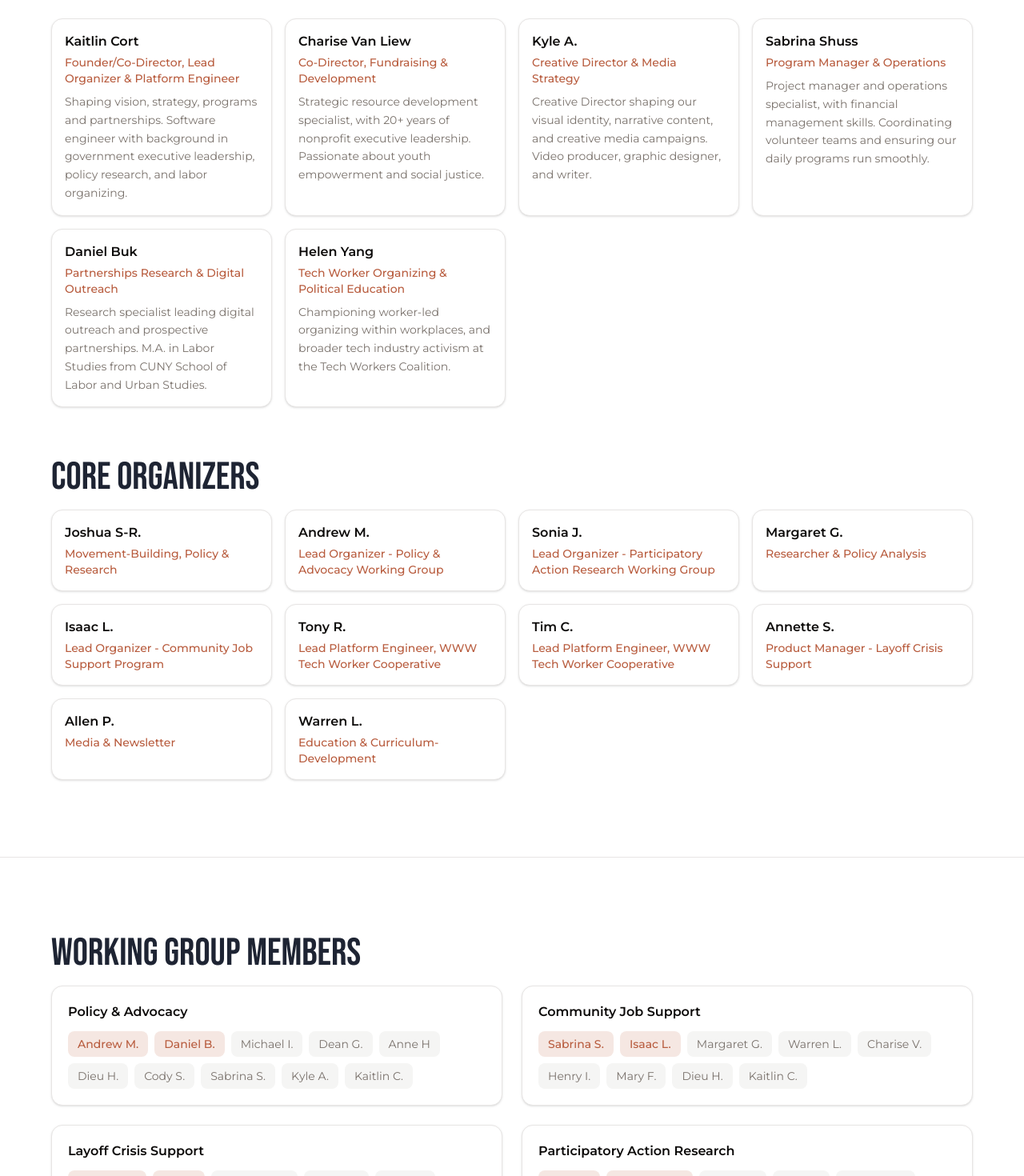
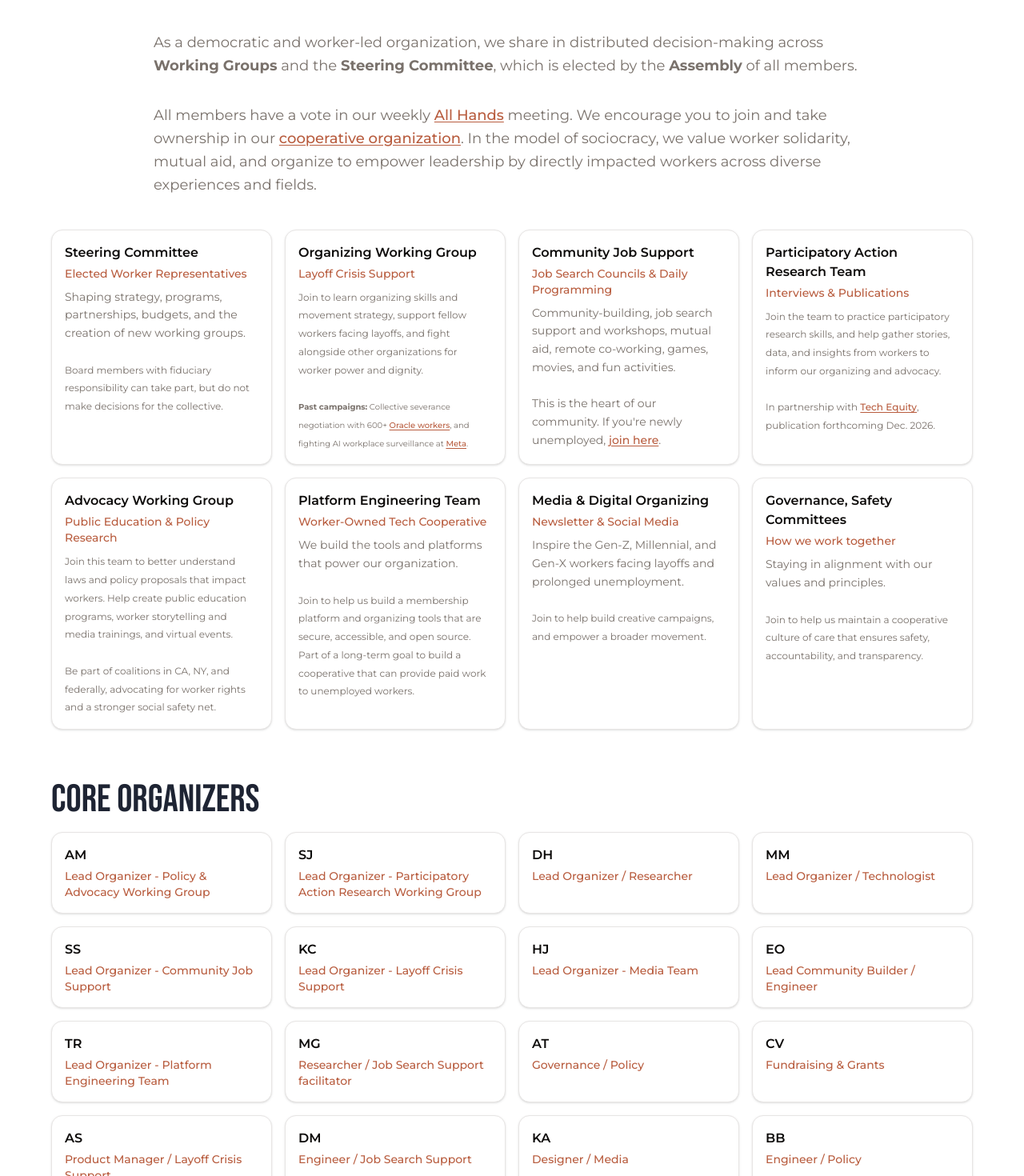
Before and after one commit to What-We-Will/community-platform, a Next.js app: page /about in a window 1280 px wide. Shown: the part 1340-2810 px from the top of the page at 80% size. Built offline with nearby package versions, Linux system fonts and the light colour scheme; no server answers.

Commit message:
feat(about): describe working groups and current advisors
Keep the in-progress About page copy on a working branch instead of main.

```diff
--- a/app/about-us/page.tsx
+++ b/app/about-us/page.tsx
@@ -5,7 +5,6 @@ import { AboutHero } from "@/components/about/about-hero";
 import { AboutOrganization } from "@/components/about/about-organization";
 import { AboutTeam } from "@/components/about/about-team";
 import { AboutAdvisoryBoard } from "@/components/about/about-advisory-board";
-import { AboutVolunteers } from "@/components/about/about-volunteers";
 
 import type { Metadata } from "next";
 import { canonicalPath } from "@/lib/seo";
@@ -30,7 +29,7 @@ export default async function AboutPage() {
         <AboutHero />
         <AboutOrganization />
         <AboutTeam />
-        <AboutVolunteers />
+        {/* <AboutVolunteers /> */}
         <AboutAdvisoryBoard />
       </main>
       <LandingFooter />
--- a/components/about/about-advisory-board.tsx
+++ b/components/about/about-advisory-board.tsx
@@ -1,23 +1,42 @@
 const ADVISORY_BOARD = [
   {
-    name: "Andrew Stettner",
-    affiliation: "Senior Director of Economic Security, National Employment Law Project (NELP)",
+    name: "Helen Y.",
+    affiliation: "Tech Worker Coalition (Steering Committee Member), former Amazon worker",
+    barClass: "bg-primary-orange",
+  },
+  {
+    name: "Michelle B.",
+    affiliation: "Co-Founder/Organizer, Oracle Workers Collective",
     barClass: "bg-accent-blue",
   },
   {
-    name: "Helen Yang",
-    affiliation: "Tech Worker Coalition (Steering Committee Member)",
-    barClass: "bg-primary-orange",
+    name: "Clarissa Redwine",
+    affiliation: "Labor Organizer and Author of Against Tech Oligarchy",
+    barClass: "bg-accent-green",
   },
   {
     name: "Jerome Greco",
-    affiliation: "Supervising Attorney, Legal Aid Society",
-    barClass: "bg-accent-green",
+    affiliation: "Public Defender, Legal Aid Society, Digital Surveillance & Tech Policy",
+    barClass: "bg-accent-gold",
   },
   {
     name: "Misha Hadar",
     affiliation: "Communications Workers of America (UCAW Board)",
     barClass: "bg-accent-gold",
+  },
+  {
+    name: "David A. Lee",
+    affiliation: "Senior Policy Advisor for Data & Technology, NY State Executive Chamber",
+    barClass: "bg-accent-green",
+  },
+  {
+    name: "Samia Lemfadli",
+    affiliation: "Founder/CEO, Change Food for Good, NY workforce development expert",
+    barClass: "bg-accent-blue",
+  },{
+    name: "Andrew Stettner",
+    affiliation: "Former (founding) advisor, while Senior Director of Economic Security at National Employment Law Project",
+    barClass: "bg-primary-orange",
   },
 ];
 
@@ -50,7 +69,7 @@ export function AboutAdvisoryBoard() {
     <section className="border-t border-border bg-white px-4 py-16 md:py-24">
       <div className="mx-auto max-w-6xl">
         <h2 className="font-bebas text-3xl text-dark-blue sm:text-4xl md:text-5xl">
-          Our Advisors
+          Advisors
         </h2>
         <ul className="mt-4 grid grid-cols-1 gap-6 sm:grid-cols-2 lg:grid-cols-4">
           {ADVISORY_BOARD.map((advisor) => (
--- a/components/about/about-team.tsx
+++ b/components/about/about-team.tsx
@@ -1,95 +1,241 @@
 import Image from "next/image";
+import Link from "next/link";
+import type { ReactNode } from "react";
 
 type TeamMember = {
   name: string;
   role: string;
-  bio: string;
+  bio: ReactNode;
   image?: string;
   imagePosition?: string;
 };
 
-const FOUNDING_TEAM: TeamMember[] = [
+const WORKING_GROUPS: TeamMember[] = [
   {
-    name: "Kaitlin Cort",
-    role: "Founder/Co-Director, Lead Organizer & Platform Engineer",
-    bio: "Shaping vision, strategy, programs and partnerships. Software engineer with background in government executive leadership, policy research, and labor organizing.",
+    name: "Steering Committee",
+    role: "Elected Worker Representatives",
+    bio: (
+      <>
+        Shaping strategy, programs, partnerships, budgets, and the creation of new working groups.
+        <br />
+        <br />
+        <span className="text-xs">
+          Board members with fiduciary responsibility can take part, but do not make decisions for the collective.
+        </span>
+      </>
+    ),
   },
   {
-    name: "Charise Van Liew",
-    role: "Co-Director, Fundraising & Development",
-    bio: "Strategic resource development specialist, with 20+ years of nonprofit executive leadership. Passionate about youth empowerment and social justice.",
+    name: "Organizing Working Group",
+    role: "Layoff Crisis Support",
+    bio: (
+      <span className="text-xs">
+        Join to learn organizing skills and movement strategy, support fellow workers facing layoffs, and fight alongside other organizations for worker power and dignity.
+        <br />
+        <br />
+        <span className="text-[0.625rem]">
+          <b>Past campaigns:</b> Collective severance negotiation with 600+{" "}
+          <Link
+            href="https://movement.wwwrise.org/oracle"
+            target="_blank"
+            rel="noopener noreferrer"
+            className="font-medium text-primary-orange underline underline-offset-2 hover:text-primary-orange-hover"
+          >
+            Oracle workers
+          </Link>
+          , and fighting AI workplace surveillance at{" "}
+          <Link
+            href="https://www.techpolicy.press/tech-workers-are-fighting-against-silicon-valleys-ai-push"
+            target="_blank"
+            rel="noopener noreferrer"
+            className="font-medium text-primary-orange underline underline-offset-2 hover:text-primary-orange-hover"
+          >
+            Meta
+          </Link>
+          .
+        </span>
+      </span>
+    ),
   },
   {
-    name: "Kyle A.",
-    role: "Creative Director & Media Strategy",
-    bio: "Creative Director shaping our visual identity, narrative content, and creative media campaigns. Video producer, graphic designer, and writer.",
+    name: "Community Job Support",
+    role: "Job Search Councils & Daily Programming",
+    bio: (
+      <>
+        Community-building, job search support and workshops, mutual aid, remote co-working, games, movies, and fun activities.
+        <br />
+        <br />
+        This is the heart of our community. If you&apos;re newly unemployed,{" "}
+        <Link
+          href="https://slack.wwwrise.org"
+          target="_blank"
+          rel="noopener noreferrer"
+          className="font-medium text-primary-orange underline underline-offset-2 hover:text-primary-orange-hover"
+        >
+          join here
+        </Link>
+        .
+      </>
+    ),
   },
   {
-    name: "Sabrina Shuss",
-    role: "Program Manager & Operations",
-    bio: "Project manager and operations specialist, with financial management skills. Coordinating volunteer teams and ensuring our daily programs run smoothly.",
+    name: "Participatory Action Research Team",
+    role: "Interviews & Publications",
+    bio: (
+      <>
+        <span className="text-xs">
+        Join the team to practice participatory research skills, and help gather stories, data, and insights from workers to inform our organizing and advocacy.
+        <br />
+        <br />
+          In partnership with{" "}
+          <Link
+            href="https://techequity.us"
+            target="_blank"
+            rel="noopener noreferrer"
+            className="font-medium text-primary-orange underline underline-offset-2 hover:text-primary-orange-hover"
+          >
+            Tech Equity
+          </Link>
+          , publication forthcoming Dec. 2026.
+        </span>
+      </>
+    ),
   },
   {
-    name: "Daniel Buk",
-    role: "Partnerships Research & Digital Outreach",
-    bio: "Research specialist leading digital outreach and prospective partnerships. M.A. in Labor Studies from CUNY School of Labor and Urban Studies.",
+    name: "Advocacy Working Group",
+    role: "Public Education & Policy Research",
+    bio: (
+      <span className="text-xs">
+        Join this team to better understand laws and policy proposals that impact workers. Help create public education programs, worker storytelling and media trainings, and virtual events.
+        <br />
+        <br />
+        Be part of coalitions in CA, NY, and federally, advocating for worker rights and a stronger social safety net.
+      </span>
+    ),
   },
   {
-    name: "Helen Yang",
-    role: "Tech Worker Organizing & Political Education",
-    bio: "Championing worker-led organizing within workplaces, and broader tech industry activism at the Tech Workers Coalition.",
+    name: "Platform Engineering Team",
+    role: "Worker-Owned Tech Cooperative",
+    bio: (
+      <>
+        We build the tools and platforms that power our organization.
+        <br />
+        <br />
+        <span className="text-xs">
+          Join to help us build a membership platform and organizing tools that are secure, accessible, and open source. Part of a long-term goal to build a cooperative that can provide paid work to unemployed workers.
+        </span>
+      </>
+    ),
+  },
+  {
+    name: "Media & Digital Organizing",
+    role: "Newsletter & Social Media",
+    bio: (
+      <>
+        Inspire the Gen-Z, Millennial, and Gen-X workers facing layoffs and prolonged unemployment.
+        <br />
+        <br />
+        <span className="text-xs">
+          Join to help build creative campaigns, and empower a broader movement.
+        </span>
+      </>
+    ),
+  },
+  {
+    name: "Governance, Safety Committees",
+    role: "How we work together",
+    bio: (
+      <>
+        Staying in alignment with our values and principles.
+        <br />
+        <br />
+        <span className="text-xs">
+          Join to help us maintain a cooperative culture of care that ensures safety, accountability, and transparency.
+        </span>
+      </>
+    ),
   },
 ];
 
 const CORE_TEAM: TeamMember[] = [
   {
-    name: "Joshua S-R.",
-    role: "Movement-Building, Policy & Research",
-    bio: "",
-  },
-  {
-    name: "Andrew M.",
+    name: "AM",
     role: "Lead Organizer - Policy & Advocacy Working Group",
     bio: "",
   },
   {
-    name: "Sonia J.",
+    name: "SJ",
     role: "Lead Organizer - Participatory Action Research Working Group",
     bio: "",
   },
   {
-    name: "Margaret G.",
-    role: "Researcher & Policy Analysis",
+    name: "DH",
+    role: "Lead Organizer / Researcher",
     bio: "",
   },
   {
-    name: "Isaac L.",
-    role: "Lead Organizer - Community Job Support Program",
+    name: "MM",
+    role: "Lead Organizer / Technologist",
     bio: "",
   },
   {
-    name: "Tony R.",
-    role: "Lead Platform Engineer, WWW Tech Worker Cooperative",
+    name: "SS",
+    role: "Lead Organizer - Community Job Support",
     bio: "",
   },
   {
-    name: "Tim C.",
-    role: "Lead Platform Engineer, WWW Tech Worker Cooperative",
+    name: "KC",
+    role: "Lead Organizer - Layoff Crisis Support",
     bio: "",
   },
   {
-    name: "Annette S.",
-    role: "Product Manager - Layoff Crisis Support",
+    name: "HJ",
+    role: "Lead Organizer - Media Team",
     bio: "",
   },
   {
-    name: "Allen P.",
-    role: "Media & Newsletter",
+    name: "EO",
+    role: "Lead Community Builder / Engineer",
     bio: "",
   },
   {
-    name: "Warren L.",
-    role: "Education & Curriculum-Development",
+    name: "TR",
+    role: "Lead Organizer - Platform Engineering Team",
+    bio: "",
+  },
+  {
+    name: "MG",
+    role: "Researcher / Job Search Support facilitator",
+    bio: "",
+  },
+  {
+    name: "AT",
+    role: "Governance / Policy",
+    bio: "",
+  },
+  {
+    name: "CV",
+    role: "Fundraising & Grants",
+    bio: "",
+  },
+  {
+    name: "AS",
+    role: "Product Manager / Layoff Crisis Support",
+    bio: "",
+  },
+  {
+    name: "DM",
+    role: "Engineer / Job Search Support",
+    bio: "",
+  },
+  {
+    name: "KA",
+    role: "Designer / Media",
+    bio: "",
+  },
+  {
+    name: "BB",
+    role: "Engineer / Policy",
     bio: "",
   },
 ];
@@ -103,7 +249,7 @@ function TeamCard({
 }: {
   name: string;
   role: string;
-  bio: string;
+  bio: ReactNode;
   image?: string;
   imagePosition?: string;
 }) {
@@ -158,9 +304,34 @@ export function AboutTeam() {
       <div className="mx-auto max-w-6xl space-y-16">
         <div>
           <h2 className="font-bebas text-3xl text-dark-blue sm:text-4xl md:text-5xl">
-            Founding Members
+            Workers Collective
           </h2>
-          <TeamGrid members={FOUNDING_TEAM} />
+          <p className="mx-auto mt-8 max-w-4xl text-base leading-relaxed text-muted-foreground sm:text-lg">
+            As a democratic and worker-led organization, we share in distributed decision-making across <b>Working Groups</b> and the <b>Steering Committee</b>, which is elected by the <b>Assembly</b> of all members.
+          </p>
+          <p className="mx-auto mt-8 max-w-4xl text-base leading-relaxed text-muted-foreground sm:text-lg">
+            All members have a vote in our weekly{" "}
+            <Link
+              href="https://tinyurl.com/calendarwww"
+              target="_blank"
+              rel="noopener noreferrer"
+              className="font-medium text-primary-orange underline underline-offset-2 hover:text-primary-orange-hover"
+            >
+              All Hands
+            </Link>{" "}
+            meeting. We encourage you to join and take ownership in our{" "}
+            <Link
+              href="https://www.theselc.org/worker_selfdirected_nonprofits"
+              target="_blank"
+              rel="noopener noreferrer"
+              className="font-medium text-primary-orange underline underline-offset-2 hover:text-primary-orange-hover"
+            >
+              cooperative organization
+            </Link>
+            . In the model of sociocracy, we value worker solidarity, mutual aid, and organize to empower leadership by directly impacted workers across diverse experiences and fields.
+          </p>
+          <br/>
+          <TeamGrid members={WORKING_GROUPS} />
         </div>
 
         <div>
```
Also changed, not shown: 2 other files (tests, documents, lock files or other folders).
